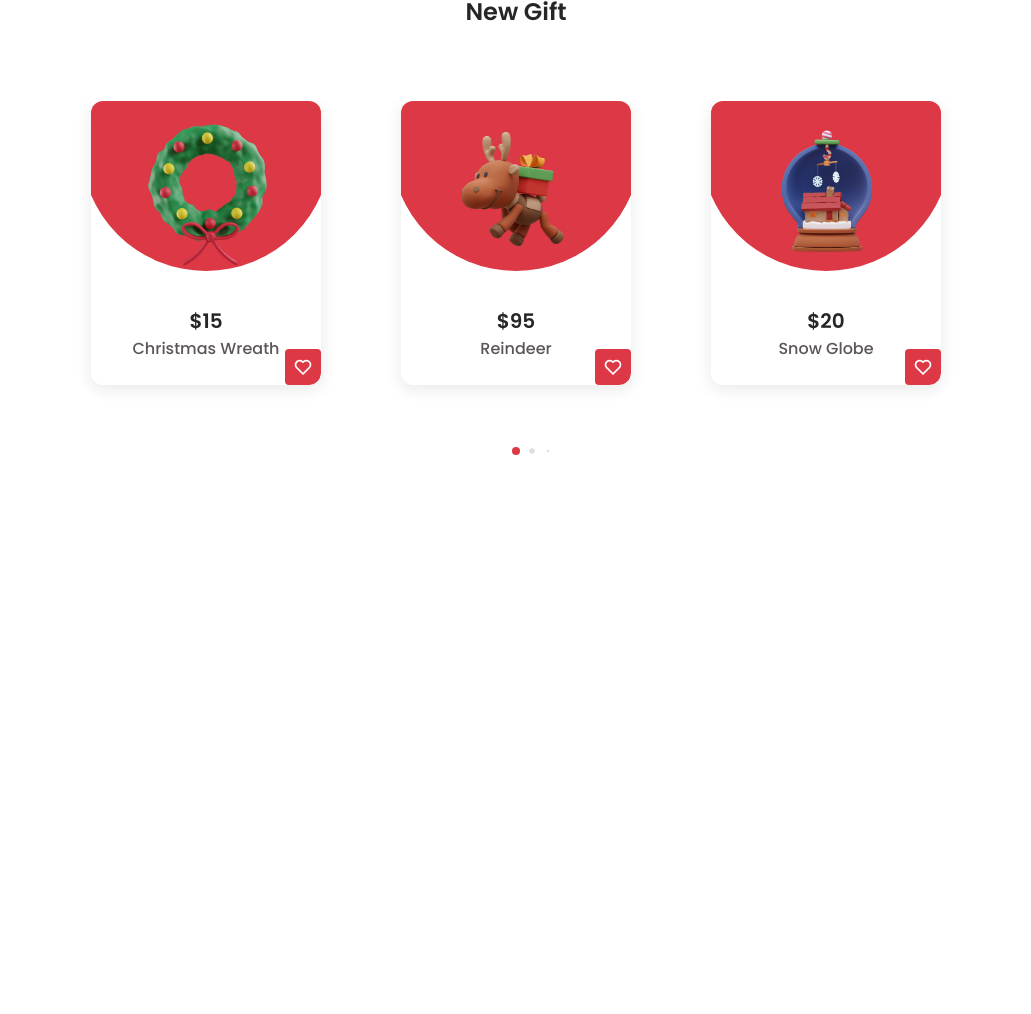
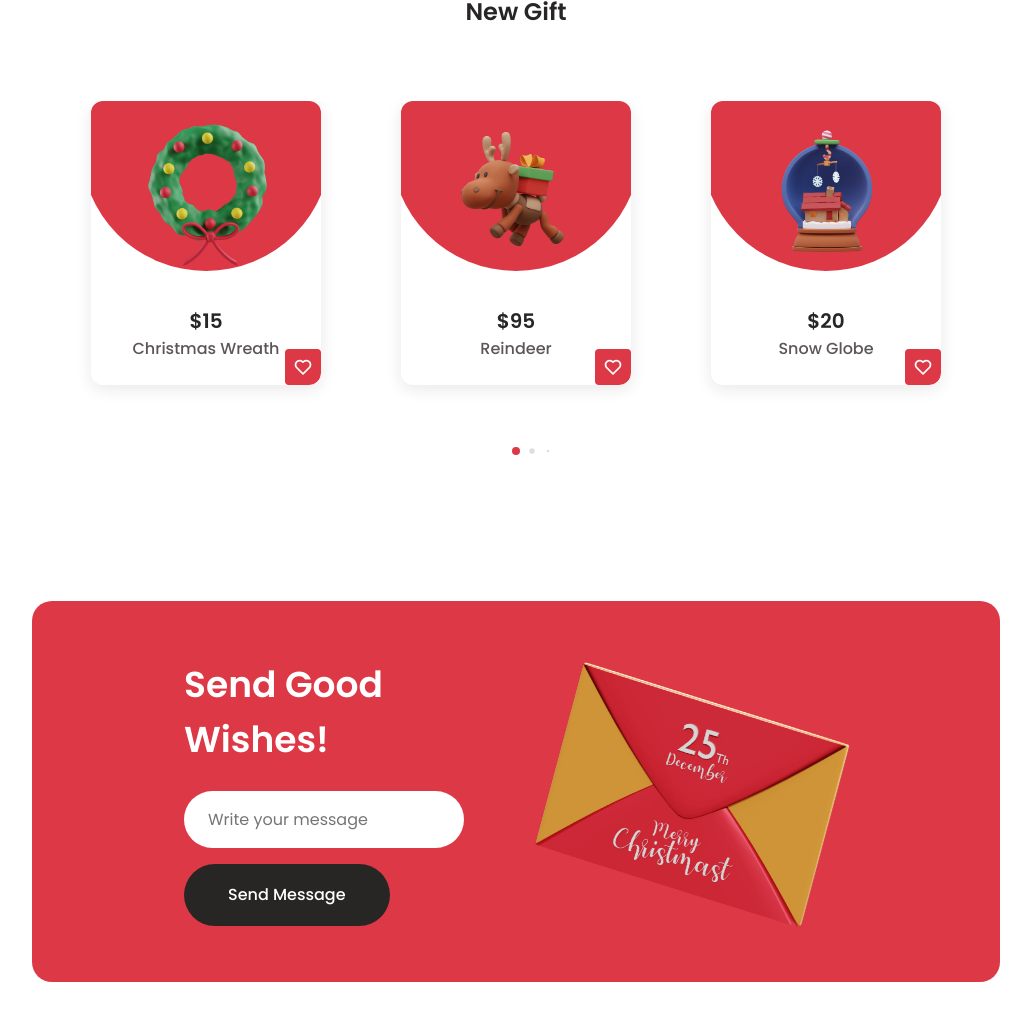
Before and after one commit to triabagus/christmas, a plain HTML site: page index.html in a window 1280 px wide. Shown: the part 2495-3509 px from the top of the page, without its empty margins (124-1155 px from the left). Before the commit the page ends 2992 px from the top, so only its background shows below. Drawn offline with nearby package versions, Linux system fonts and the light colour scheme.

Commit message:
Message Form Section

```diff
--- a/index.html
+++ b/index.html
@@ -229,6 +229,19 @@
                 </div>
             </div>
         </section>
+
+        <!-- Message -->
+        <section class="message section container">
+            <div class="message__container grid">
+                <form action="" class="message__form">
+                    <h2 class="message__title">Send Good <br> Wishes!</h2>
+                    <input type="email" placeholder="Write your message" class="message__input">
+                    <button class="button message__button">Send Message</button>
+                </form>
+
+                <img src="assets/img/message.png" alt="Message image" class="message__img">
+            </div>
+        </section>
     </main>
 
     <!--=============== SCROLL UP ===============-->
```
